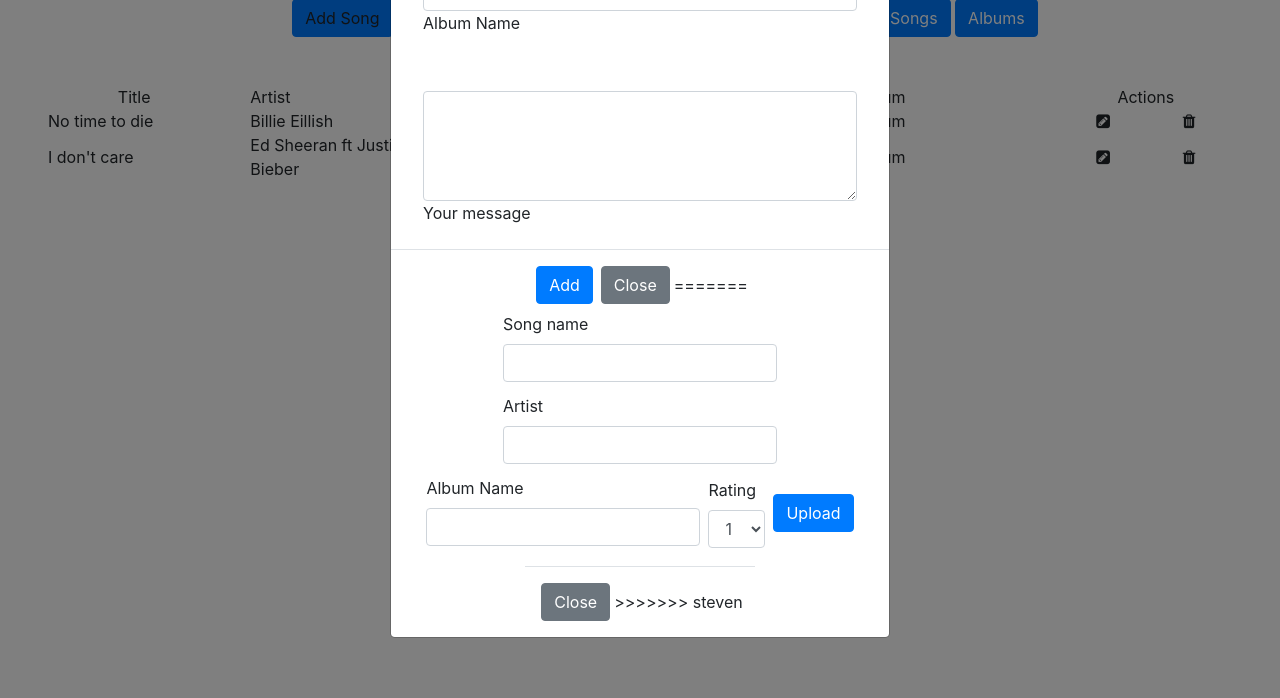
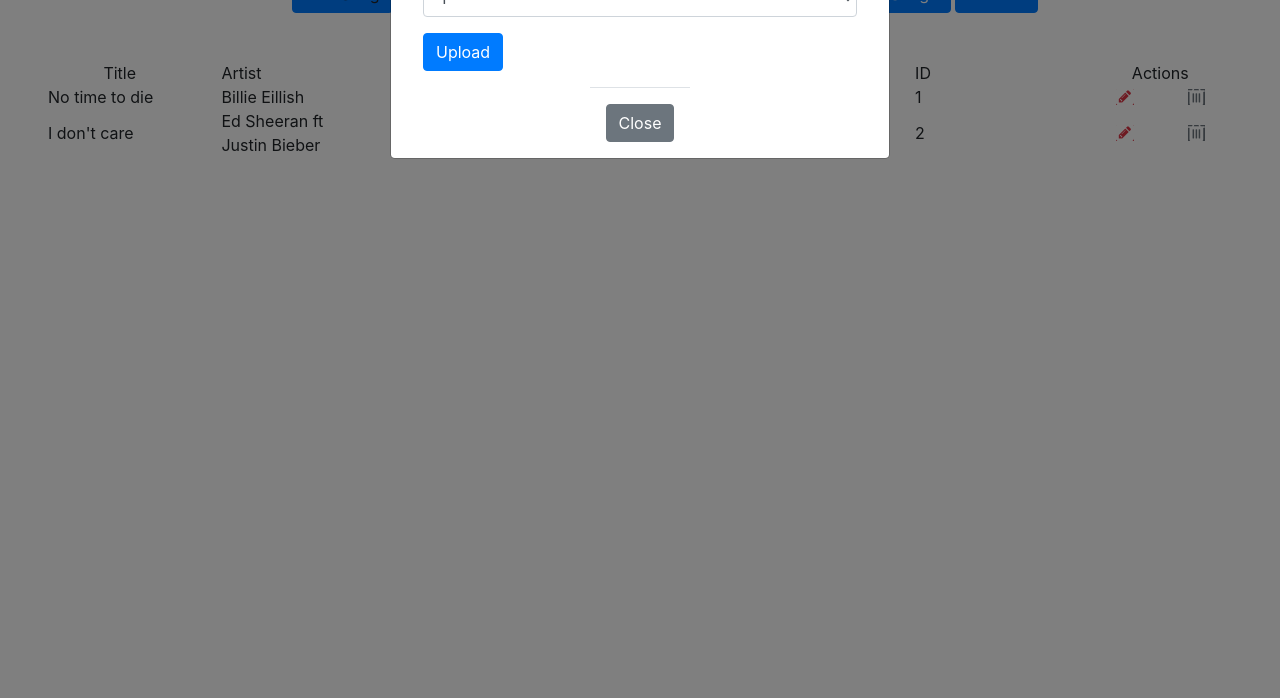
Before and after one commit to chaolic6505/applemusicCDS, a Flask app: template templates/index.html in a window 1280 px wide, after a click on "Add Song". Shown: the part 401-1099 px from the top of the page. Run offline with Flask 2, Linux system fonts and the light colour scheme; the template is opened without the code that fills it: values that come from a table or form of the project are taken from there, others are empty; data comes from the database, SQL or seed files in the repository; some libraries are stand-ins or nearby versions.

Commit message:
Update index.html

```diff
--- a/templates/index.html
+++ b/templates/index.html
@@ -18,11 +18,8 @@
 		/>
 		<link rel="stylesheet" href="{{ url_for('static', filename='style.css') }}" />
 		<title>Document</title>
-<<<<<<< HEAD
-=======
 		{{ dropzone.load_css() }} {{ dropzone.style('border: 2px dashed #0087F7; margin:
-		10px 0 10px; min-height: 400px;') }}
->>>>>>> steven
+		10px 0 10px; min-height: 200px;') }}
 	</head>
 
 	<body>
@@ -69,40 +66,8 @@
 							</button>
 						</div>
 						<div class="modal-body mx-3">
-<<<<<<< HEAD
-							<div class="md-form mb-5">
-								<input type="text" id="form34" class="form-control validate" />
-								<label data-error="wrong" data-success="right" for="form34">Song name</label>
-							</div>
-
-							<div class="md-form mb-5">
-								<input type="email" id="form29" class="form-control validate" />
-								<label data-error="wrong" data-success="right" for="form29">Artist</label>
-							</div>
-
-							<div class="md-form mb-5">
-								<input type="text" id="form32" class="form-control validate" />
-								<label data-error="wrong" data-success="right" for="form32">Album Name</label>
-							</div>
-
-							<div class="md-form">
-								<textarea
-									type="text"
-									id="form8"
-									class="md-textarea form-control"
-									rows="4"
-								></textarea>
-								<label data-error="wrong" data-success="right" for="form8">Your message</label>
-							</div>
-						</div>
-						<div class="modal-footer d-flex justify-content-center">
-							<button class="btn  btn-primary ">
-								Add
-							</button>
-							<button type="button" class="btn btn-secondary" data-dismiss="modal">Close</button>
-=======
 							<div class="md-form mb-2">
-								<label data-error="wrong" data-success="right" for="form34">Song name</label>
+								<label data-error="wrong" data-success="right" for="form34">Song Title</label>
 								<input type="text" id="form34" class="form-control validate" />
 							</div>
 
@@ -137,7 +102,6 @@
 							<button type="button" class="btn btn-secondary" data-dismiss="modal">
 								Close
 							</button>
->>>>>>> steven
 						</div>
 					</div>
 				</div>
@@ -177,6 +141,9 @@
 						<div class="d-flex justify-content-start col-sm title-box">
 							Album
 						</div>
+						<div class="d-flex justify-content-start col-sm title-box">
+							ID
+						</div>
 						<div class="col-sm ">
 							Actions
 						</div>
@@ -200,9 +167,12 @@
 						<div class="d-flex justify-content-start col-sm ">
 							Album
 						</div>
+						<div class="d-flex justify-content-start col-sm ">
+							{{user.id }}
+						</div>
 						<div class="col-sm d-flex justify-content-around">
-							<span><i class="fa fa-pencil-square" aria-hidden="true"></i></span>
-							<span><i class="fa fa-trash" aria-hidden="true"></i></span>
+							<a class="fa fa-lg fa-pencil-square btn-danger" aria-hidden="true" href="/editSong/{{user.id }} " role="button "></a>
+							<a class="fa fa-lg fa-trash btn-secondary" aria-hidden="true" href="/deleteSong/{{user.id }} " role="button "></a>
 						</div>
 					</div>
 				</div>
```
